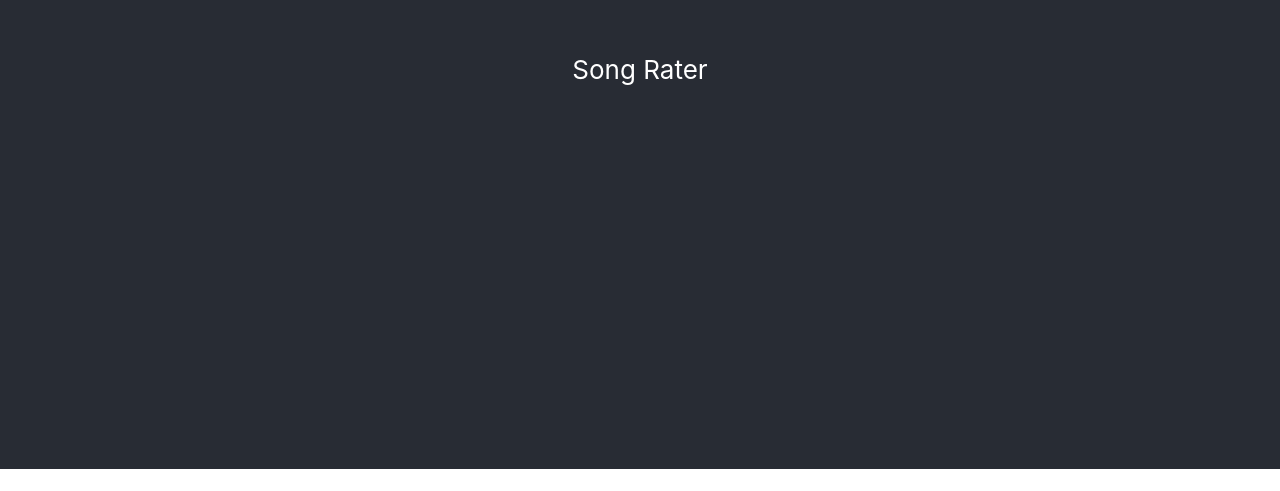
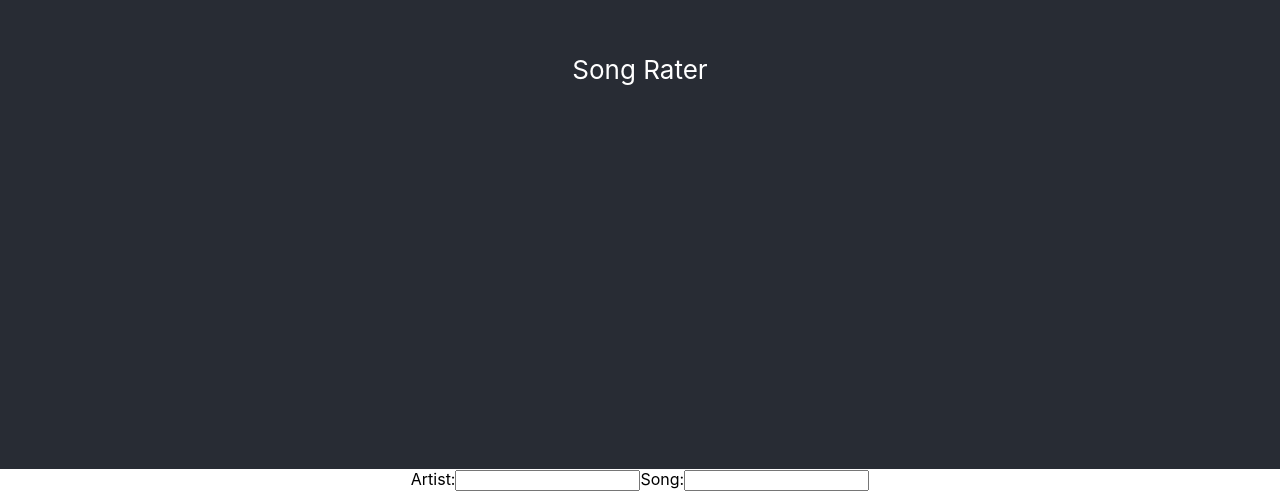
Before and after one commit to PatrickMackridge/song-rater, a React (Create React App) app: page / in a window 1280 px wide. Shown: the part 331-822 px from the top of the page. Before the commit the page ends 800 px from the top, so only its background shows below. Built offline with nearby package versions, Linux system fonts and the light colour scheme.

Commit message:
Tests for artist and song title inputs now pass

```diff
--- a/src/App.js
+++ b/src/App.js
@@ -6,6 +6,12 @@ function App() {
       <header className="App-header">
         Song Rater
       </header>
+      <label>Artist:
+        <input type="text"/>
+      </label>
+      <label>Song:
+        <input type="text"/>
+      </label>
     </div>
   );
 }
```
Also changed, not shown: 1 other file (tests, documents, lock files or other folders).
